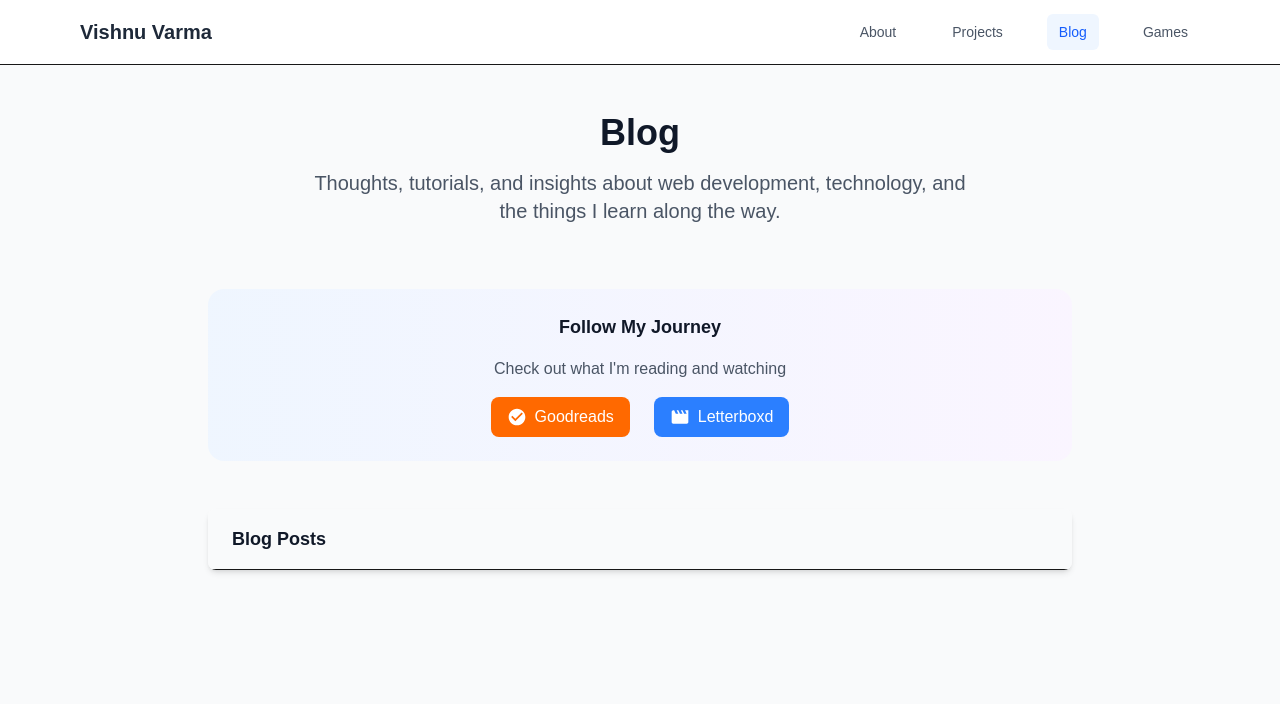
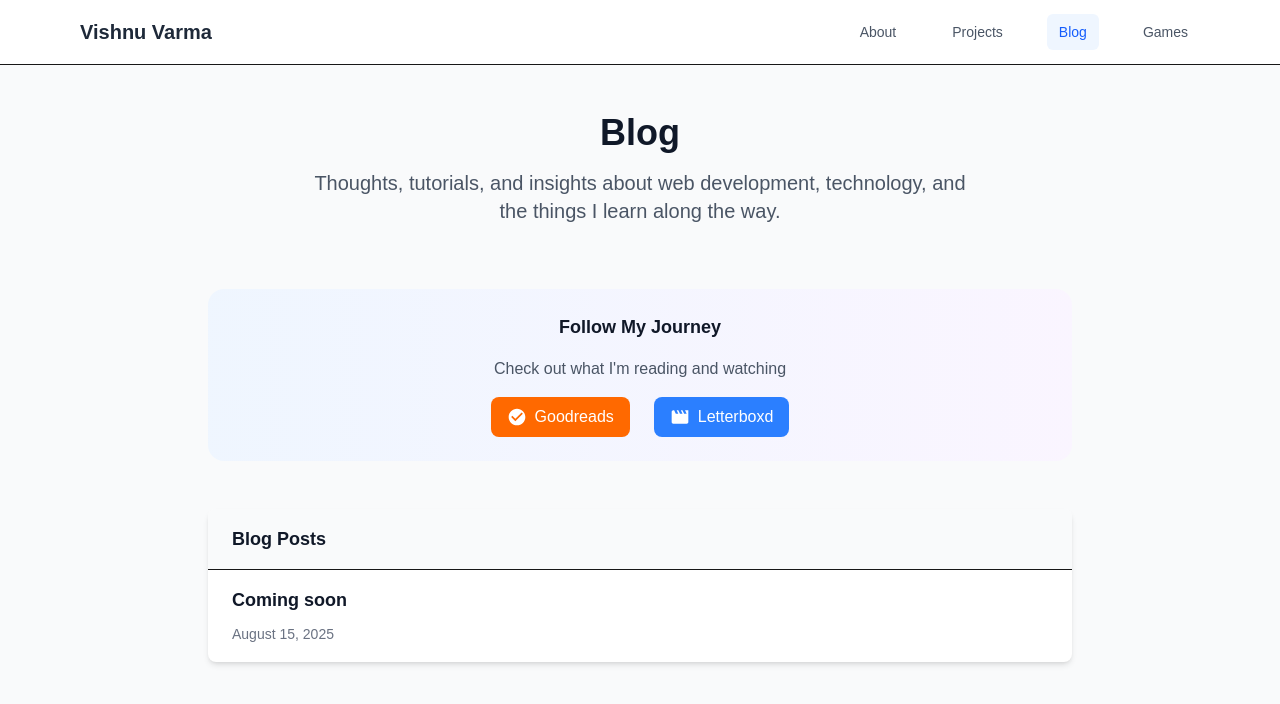
Before and after one commit to VishVarm/PersonalWebsite, a Next.js app: page /blog in a window 1280 px wide. Shown: the top 704 px of the page. Built offline with nearby package versions, Linux system fonts and the light colour scheme.

Commit message:
fix dumb lints

```diff
--- a/src/app/blog/page.tsx
+++ b/src/app/blog/page.tsx
@@ -2,14 +2,21 @@
 
 import Link from 'next/link';
 
+interface BlogPost {
+  id: number;
+  title: string;
+  date: string;
+  slug: string;
+}
+
 export default function Blog() {
-  const blogPosts = [
-    // {
-    //   id: 1,
-    //   title: "Getting Started with Next.js 14 and App Router",
-    //   date: "2024-01-15",
-    //   slug: "getting-started-nextjs-14-app-router"
-    // }
+  const blogPosts: BlogPost[] = [
+    {
+      id: 1,
+      title: "Coming soon",
+      date: "2025-08-15",
+      slug: "Coming soon"
+    }
   ];
 
   const formatDate = (dateString: string) => {
@@ -34,7 +41,7 @@ export default function Blog() {
       <div className="text-center mb-12">
         <div className="bg-gradient-to-r from-blue-50 to-purple-50 rounded-2xl p-6">
           <h2 className="text-lg font-semibold text-gray-900 mb-4">Follow My Journey</h2>
-                                <p className="text-gray-600 mb-4">Check out what I&apos;m reading and watching</p>
+          <p className="text-gray-600 mb-4">Check out what I&apos;m reading and watching</p>
           <div className="flex justify-center space-x-6">
             <a
               href="https://www.goodreads.com/user/show/59864701-vishnu-varma"
```
